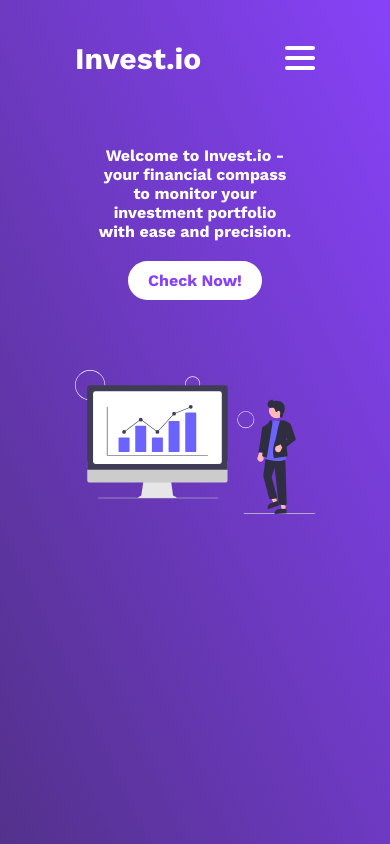
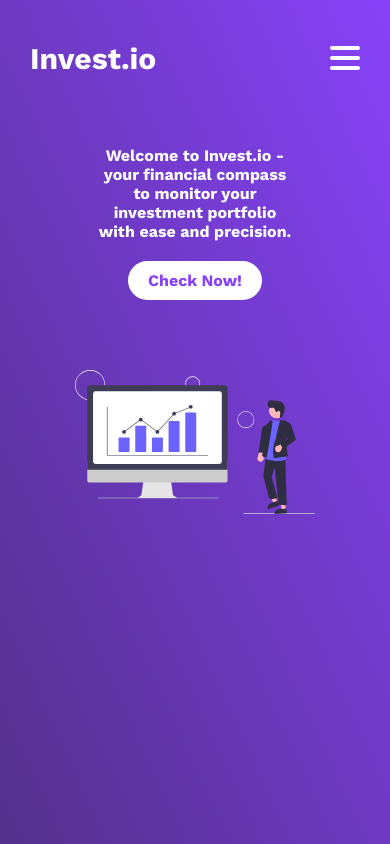
Before and after one commit to synonim789/invest-io, a Next.js app: page / in a window 390 px wide. Built offline with nearby package versions, Linux system fonts and the light colour scheme.

Commit message:
change navbar padding for mobile devices

```diff
--- a/src/components/Navbar.css
+++ b/src/components/Navbar.css
@@ -139,3 +139,14 @@
     margin: 16px 0;
   }
 }
+
+@media screen and (max-width: 500px) {
+  .navbar {
+    padding-left: 30px;
+    padding-right: 30px;
+  }
+
+  .navbar__hamburger--active {
+    right: 30px;
+  }
+}
```
